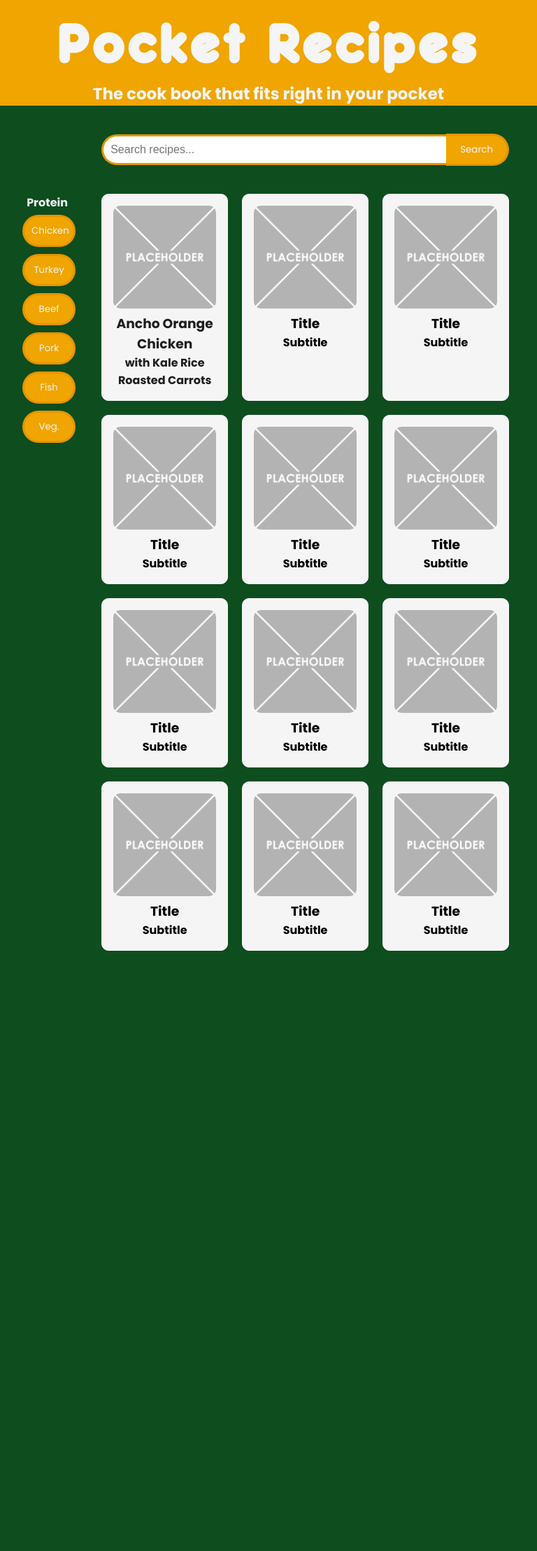
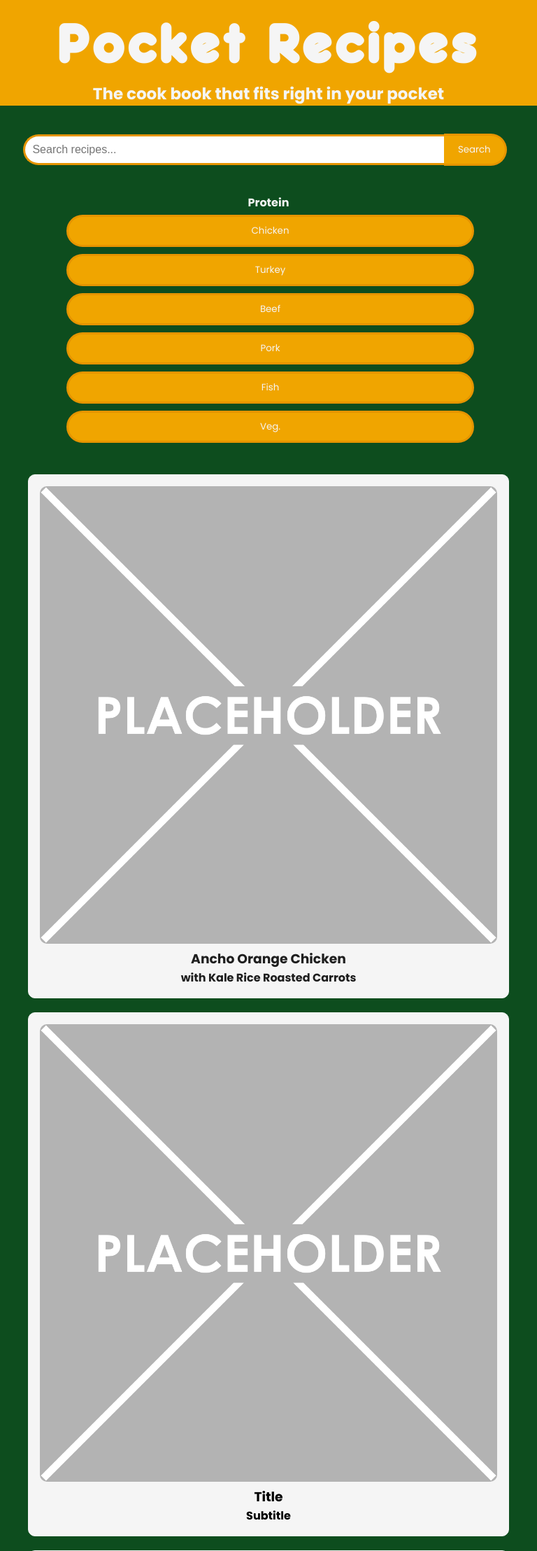
Before and after one commit to feiyoungi/idm232-jy585, a PHP site: page / in a window 768 px wide. Shown: the top 2217 px of the page at 70% size. Before the commit the page ends 1359 px from the top, so only its background shows below. Run offline with PHP 8.4, Linux system fonts and the light colour scheme.

Commit message:
Add media queries

```diff
--- a/styles.css
+++ b/styles.css
@@ -139,6 +139,19 @@ body {
     background-color: var(--dark-orange);
 }
 
+@media (max-width: 768px) {
+    .search {
+        display: flex;
+        flex-direction: column;
+        align-items: center;
+    }
+
+    .search-bar {
+        width: 90%;
+        justify-content: center;
+    }
+}
+
 #error-message {
     margin-left: 20px;
     margin-right: 20px;
@@ -189,9 +202,29 @@ body {
     border: 4px solid var(--dark-orange);
 }
 
+@media (max-width: 768px) {
+    .recipes {
+
+        grid-template-columns: 1fr;
+        grid-template-areas:
+            "filter"
+            "items"; /* Filter at the top, items below */
+    }
+
+    .filter {
+        order: -1; /* Moves the filter section to the top */
+        padding-right: 20px;
+    }
+
+    .items {
+        order: 1; /* Items stay below the filter */
+        padding-left: 40px;
+    }
+}
+
 .items {
     background-color: var(--dark-green);
-    padding: 20px 40px 40px 30px;
+    padding: 20px 40px 40px 40px;
     display: grid;
     grid-template-columns: repeat(3, 1fr);
     gap: 20px;
@@ -220,6 +253,18 @@ body {
 .item-card a {
     text-decoration: none;
     color: var(--off-black);
+}
+
+@media (max-width: 1024px) and (min-width: 768px) {
+    .items {
+        grid-template-columns: repeat(2, 1fr);
+    }
+}
+
+@media (max-width: 768px) {
+    .items {
+        grid-template-columns: 1fr;
+    }
 }
 
 .recipes-content {
@@ -313,22 +358,21 @@ body {
 }
 
 .steps-card {
-    border: 1px solid #ccc; /* Optional: add some border around each step */
+    border: 1px solid #ccc;
     padding: 15px;
-    border-radius: 10px; /* Optional: rounded corners */
+    border-radius: 10px;
     background-color: #f9f9f9;
 }
 
 .steps-card img {
     max-width: 100%;
     height: auto;
-    border-radius: 10px; /* Optional: adds rounded corners to the image */
+    border-radius: 10px;
 }
 
-/* Responsive layout for smaller screens */
 @media (max-width: 768px) {
     .steps {
-        grid-template-columns: 1fr; /* Stacks into one column on smaller screens */
+        grid-template-columns: 1fr;
     }
 }
 
```
Also changed, not shown: recipes.html (+9 -9 lines).
